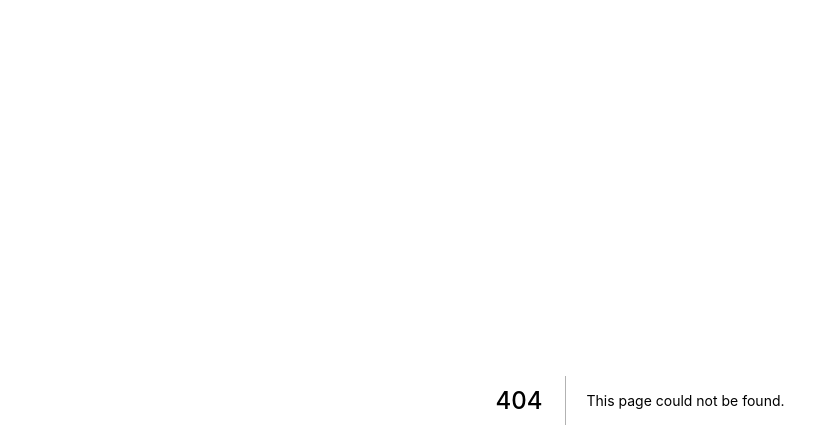
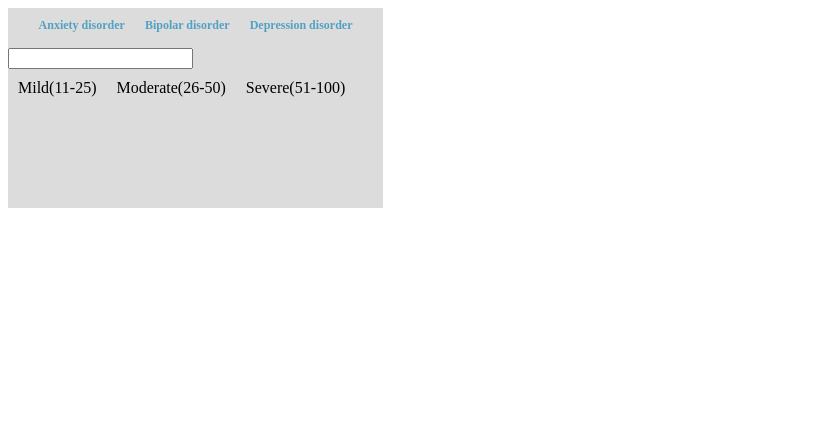
Before and after one commit to zzs1/Story-Book-Style-Component, a Next.js app in the folder myapp/: page /suggest in a window 1280 px wide. Before the commit this address had no page. Shown: the top 448 px of the page, without its empty margins (0-839 px from the left). Built offline with nearby package versions, Linux system fonts and the light colour scheme.

Commit message:
working on suggestion folder

```diff
--- /dev/null
+++ b/myapp/comps/Folder/index.js
@@ -0,0 +1,103 @@
+import styles from '../../styles/Home.module.css'
+
+const container = () => ({
+ width:375,
+ height:200,
+ display:"flex",
+ flexDirection:"column",
+ backgroundColor:"#DDDCDC",
+
+})
+
+const tabsContainer = () => ({
+  display:"flex",
+  flexDirection:"row",
+  justifyContent:"center",
+  alignItems:"center",
+  flexGrow:1,
+
+
+
+})
+
+const tabs = () => ({
+  display:"flex",
+  flexDirection:"row",
+  height:10,
+  fontSize:12,
+  margin:10,
+  marginTop:0,
+  color:"#52A1C3",
+
+
+
+
+
+})
+
+const title = () => ({
+  margin:0,
+
+
+})
+
+const resultBox = () => ({
+  display:"flex",
+  flexDirection:"column",
+  flexGrow:5,
+
+
+})
+
+const sliderBox = () => ({
+  margin:0,
+
+
+})
+const textBox = () => ({
+  display:"flex",
+  flexDirection:"row",
+  flexGrow:1,
+
+
+})
+const text = () => ({
+  display:"flex",
+  flexDirection:"row",
+  margin:10,
+
+
+})
+
+function FolderUI() {
+  return (
+    <div style={container()}>
+
+      <div style={tabsContainer()}>
+
+        <div style={tabs()}>
+          <h4 style={title()}>Anxiety disorder</h4>
+        </div>
+        <div style={tabs()}>
+          <h4 style={title()}>Bipolar disorder</h4>
+        </div>
+        <div style={tabs()}>
+          <h4 style={title()}>Depression disorder</h4>
+        </div>
+
+      </div>
+
+      <div style={resultBox()}>
+        <div style={sliderBox()}>
+          <input></input>
+        </div>
+        <div style={textBox()}>
+          <p style={text()}>Mild(11-25)</p>
+          <p style={text()}>Moderate(26-50)</p>
+          <p style={text()}>Severe(51-100)</p>
+        </div>
+      </div>
+    </div>
+  )
+}
+export default FolderUI;
--- /dev/null
+++ b/myapp/pages/suggest.js
@@ -0,0 +1,16 @@
+import Head from 'next/head'
+import styles from '../styles/Home.module.css'
+import FolderUI from '../comps/Folder'
+
+
+
+
+
+export default function Suggest() {
+  return (
+    <div className={styles.container}>
+      <FolderUI />
+    </div>
+
+  )
+}
```
